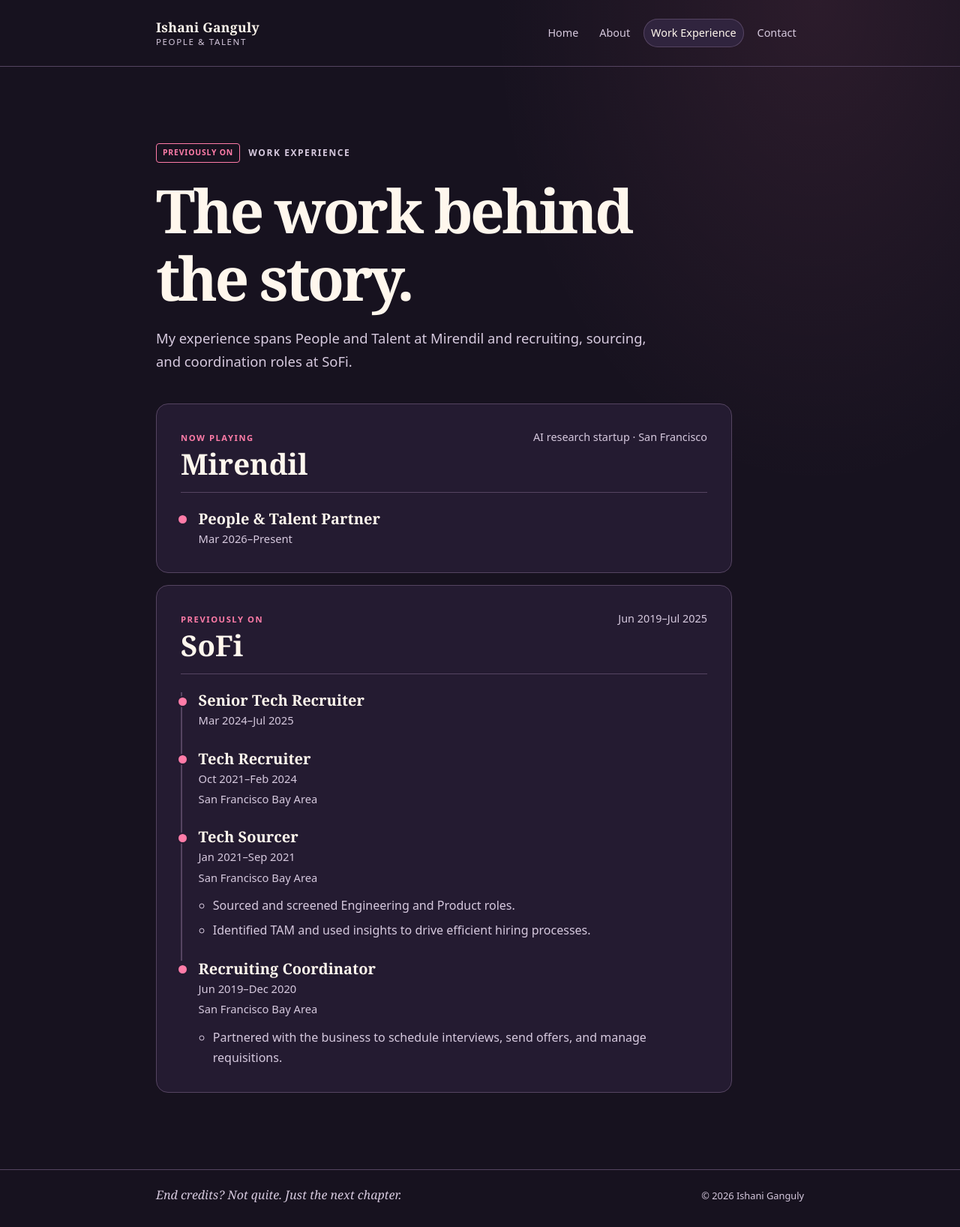
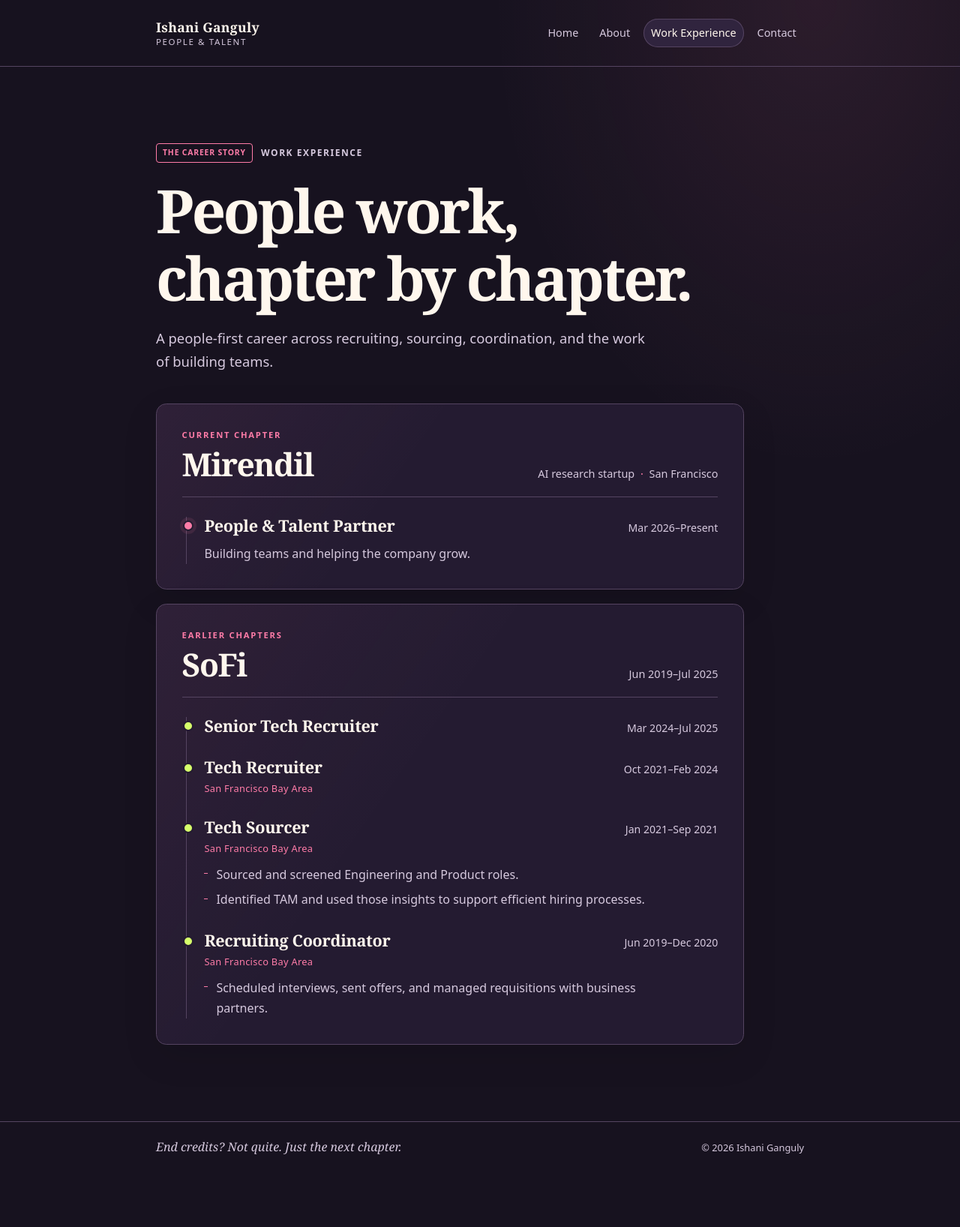
Before and after one commit to ishaniganguly-afk/ishaniganguly-afk.github.io, a Jekyll site: the page built from work-experience.md, in a window 1280 px wide. Shown: the whole page at 75% size. Built offline with Jekyll 4.4.1, drawn with Linux system fonts in a browser that asks for light colours; after the commit the page ends 1571 px from its top, so only the background shows below that.

Commit message:
Improve work experience page and add Change2 documentation

```diff
--- a/assets/css/site.css
+++ b/assets/css/site.css
@@ -373,96 +373,209 @@ h3 {
 }
 
 .experience-company {
-  max-width: 48rem;
-  margin-top: 2rem;
-  padding: clamp(1.2rem, 4vw, 2rem);
+  position: relative;
+  max-width: 49rem;
+  margin-top: 2.25rem;
+  padding: clamp(1.2rem, 4vw, 2.1rem);
+  overflow: hidden;
   border: 1px solid var(--line);
-  border-radius: 1rem;
-  background: var(--surface);
+  border-radius: 0.85rem;
+  background:
+    linear-gradient(125deg, rgb(255 124 168 / 5%), transparent 42%),
+    var(--surface);
+  box-shadow: 0 1rem 3rem rgb(0 0 0 / 10%);
+  animation: experience-arrive 550ms both;
 }
 
 .experience-company + .experience-company {
-  margin-top: 1rem;
+  margin-top: 1.15rem;
+  animation-delay: 90ms;
 }
 
 .experience-company__header {
   display: flex;
-  align-items: baseline;
+  align-items: end;
   justify-content: space-between;
-  gap: 0.5rem 1.5rem;
+  gap: 0.75rem 1.5rem;
   flex-wrap: wrap;
-  padding-bottom: 1rem;
+  padding-bottom: 1.2rem;
   border-bottom: 1px solid var(--line);
 }
 
 .experience-company__eyebrow {
-  margin: 0 0 0.25rem;
+  margin: 0 0 0.45rem;
   color: var(--pink);
   font-size: 0.7rem;
   font-weight: 800;
-  letter-spacing: 0.14em;
+  letter-spacing: 0.16em;
+  line-height: 1.4;
 }
 
 .experience-company__header h2 {
   margin: 0;
-  font-size: clamp(1.8rem, 5vw, 2.4rem);
+  font-size: clamp(2rem, 5vw, 2.65rem);
+  letter-spacing: -0.035em;
 }
 
 .experience-company__meta {
   margin: 0;
   color: var(--muted);
   font-size: 0.9rem;
+  line-height: 1.55;
+  text-align: right;
+}
+
+.experience-company__meta span {
+  padding-inline: 0.25rem;
+  color: var(--pink);
 }
 
 .experience-timeline {
-  margin: 1.5rem 0 0;
+  margin: 1.6rem 0 0 0.35rem;
   padding: 0;
   list-style: none;
 }
 
 .experience-role {
   position: relative;
-  padding: 0 0 1.7rem 1.35rem;
-  border-left: 2px solid var(--line);
+  padding: 0 0 1.8rem 1.45rem;
+  border-left: 1px solid var(--line);
 }
 
 .experience-role:last-child {
   padding-bottom: 0;
-  border-color: transparent;
 }
 
 .experience-role::before {
   position: absolute;
-  top: 0.28rem;
-  left: -0.42rem;
-  width: 0.68rem;
-  height: 0.68rem;
+  top: 0.34rem;
+  left: -0.34rem;
+  width: 0.62rem;
+  height: 0.62rem;
   border: 2px solid var(--surface);
   border-radius: 50%;
+  background: var(--lime);
+  content: "";
+}
+
+.experience-company--current .experience-role::before {
   background: var(--pink);
-  content: "";
+  box-shadow: 0 0 0 4px rgb(255 124 168 / 10%);
+}
+
+.experience-role__heading {
+  display: flex;
+  align-items: baseline;
+  justify-content: space-between;
+  gap: 0.4rem 1.2rem;
+  flex-wrap: wrap;
 }
 
 .experience-role h3 {
   margin: 0;
-  font-size: 1.25rem;
+  font-size: clamp(1.15rem, 3vw, 1.35rem);
+  letter-spacing: -0.015em;
 }
 
 .experience-role__meta,
 .experience-role__location {
   margin: 0.15rem 0 0;
   color: var(--muted);
-  font-size: 0.92rem;
+  font-size: 0.88rem;
+  font-variant-numeric: tabular-nums;
+}
+
+.experience-role__meta {
+  white-space: nowrap;
+}
+
+.experience-role__location {
+  color: var(--pink);
+  font-size: 0.8rem;
+  letter-spacing: 0.025em;
+}
+
+.experience-role__description {
+  max-width: 36rem;
+  margin: 0.6rem 0 0;
+  color: var(--muted);
+  line-height: 1.65;
 }
 
 .experience-role__highlights {
-  margin: 0.7rem 0 0;
-  padding-left: 1.2rem;
+  display: grid;
+  gap: 0.4rem;
+  margin: 0.65rem 0 0;
+  padding: 0;
+  list-style: none;
   color: var(--muted);
 }
 
-.experience-role__highlights li + li {
-  margin-top: 0.35rem;
+.experience-role__highlights li {
+  position: relative;
+  max-width: 39rem;
+  padding-left: 1rem;
+}
+
+.experience-role__highlights li::before {
+  position: absolute;
+  top: 0.72em;
+  left: 0;
+  width: 0.3rem;
+  height: 1px;
+  background: var(--pink);
+  content: "";
+}
+
+@keyframes experience-arrive {
+  from {
+    opacity: 0;
+    transform: translateY(0.55rem);
+  }
+
+  to {
+    opacity: 1;
+    transform: translateY(0);
+  }
+}
+
+@media (max-width: 30rem) {
+  .experience-company {
+    margin-top: 1.5rem;
+    padding: 1.1rem 1rem;
+    border-radius: 0.7rem;
+  }
+
+  .experience-company__header {
+    align-items: flex-start;
+    flex-direction: column;
+    gap: 0.55rem;
+  }
+
+  .experience-company__meta {
+    text-align: left;
+  }
+
+  .experience-timeline {
+    margin-top: 1.25rem;
+  }
+
+  .experience-role {
+    padding-left: 1.1rem;
+    padding-bottom: 1.5rem;
+  }
+
+  .experience-role__heading {
+    align-items: flex-start;
+    flex-direction: column;
+    gap: 0.2rem;
+  }
+}
+
+@media (prefers-reduced-motion: reduce) {
+  .experience-company {
+    animation: none;
+  }
 }
 
 .page-note {
--- a/work-experience.md
+++ b/work-experience.md
@@ -5,24 +5,27 @@ description: "People and talent experience at Mirendil and SoFi, including techn
 ---
 
 <section class="page-intro">
-  <p class="eyebrow"><span class="eyebrow__tag">PREVIOUSLY ON</span> WORK EXPERIENCE</p>
-  <h1>The work behind the story.</h1>
-  <p class="page-intro__lede">My experience spans People and Talent at Mirendil and recruiting, sourcing, and coordination roles at SoFi.</p>
+  <p class="eyebrow"><span class="eyebrow__tag">THE CAREER STORY</span> WORK EXPERIENCE</p>
+  <h1>People work, chapter by chapter.</h1>
+  <p class="page-intro__lede">A people-first career across recruiting, sourcing, coordination, and the work of building teams.</p>
 </section>
 
-<section class="experience-company" aria-labelledby="mirendil-heading">
+<section class="experience-company experience-company--current" aria-labelledby="mirendil-heading">
   <header class="experience-company__header">
     <div>
-      <p class="experience-company__eyebrow">NOW PLAYING</p>
+      <p class="experience-company__eyebrow">CURRENT CHAPTER</p>
       <h2 id="mirendil-heading">Mirendil</h2>
     </div>
-    <p class="experience-company__meta">AI research startup · San Francisco</p>
+    <p class="experience-company__meta">AI research startup <span aria-hidden="true">·</span> San Francisco</p>
   </header>
 
   <ol class="experience-timeline">
     <li class="experience-role">
-      <h3>People &amp; Talent Partner</h3>
-      <p class="experience-role__meta">Mar 2026–Present</p>
+      <div class="experience-role__heading">
+        <h3>People &amp; Talent Partner</h3>
+        <p class="experience-role__meta"><time datetime="2026-03">Mar 2026</time>–Present</p>
+      </div>
+      <p class="experience-role__description">Building teams and helping the company grow.</p>
     </li>
   </ol>
 </section>
@@ -30,37 +33,45 @@ description: "People and talent experience at Mirendil and SoFi, including techn
 <section class="experience-company" aria-labelledby="sofi-heading">
   <header class="experience-company__header">
     <div>
-      <p class="experience-company__eyebrow">PREVIOUSLY ON</p>
+      <p class="experience-company__eyebrow">EARLIER CHAPTERS</p>
       <h2 id="sofi-heading">SoFi</h2>
     </div>
-    <p class="experience-company__meta">Jun 2019–Jul 2025</p>
+    <p class="experience-company__meta"><time datetime="2019-06">Jun 2019</time>–<time datetime="2025-07">Jul 2025</time></p>
   </header>
 
   <ol class="experience-timeline">
     <li class="experience-role">
-      <h3>Senior Tech Recruiter</h3>
-      <p class="experience-role__meta">Mar 2024–Jul 2025</p>
+      <div class="experience-role__heading">
+        <h3>Senior Tech Recruiter</h3>
+        <p class="experience-role__meta"><time datetime="2024-03">Mar 2024</time>–<time datetime="2025-07">Jul 2025</time></p>
+      </div>
     </li>
     <li class="experience-role">
-      <h3>Tech Recruiter</h3>
-      <p class="experience-role__meta">Oct 2021–Feb 2024</p>
+      <div class="experience-role__heading">
+        <h3>Tech Recruiter</h3>
+        <p class="experience-role__meta"><time datetime="2021-10">Oct 2021</time>–<time datetime="2024-02">Feb 2024</time></p>
+      </div>
       <p class="experience-role__location">San Francisco Bay Area</p>
     </li>
     <li class="experience-role">
-      <h3>Tech Sourcer</h3>
-      <p class="experience-role__meta">Jan 2021–Sep 2021</p>
+      <div class="experience-role__heading">
+        <h3>Tech Sourcer</h3>
+        <p class="experience-role__meta"><time datetime="2021-01">Jan 2021</time>–<time datetime="2021-09">Sep 2021</time></p>
+      </div>
       <p class="experience-role__location">San Francisco Bay Area</p>
       <ul class="experience-role__highlights">
         <li>Sourced and screened Engineering and Product roles.</li>
-        <li>Identified TAM and used insights to drive efficient hiring processes.</li>
+        <li>Identified TAM and used those insights to support efficient hiring processes.</li>
       </ul>
     </li>
     <li class="experience-role">
-      <h3>Recruiting Coordinator</h3>
-      <p class="experience-role__meta">Jun 2019–Dec 2020</p>
+      <div class="experience-role__heading">
+        <h3>Recruiting Coordinator</h3>
+        <p class="experience-role__meta"><time datetime="2019-06">Jun 2019</time>–<time datetime="2020-12">Dec 2020</time></p>
+      </div>
       <p class="experience-role__location">San Francisco Bay Area</p>
       <ul class="experience-role__highlights">
-        <li>Partnered with the business to schedule interviews, send offers, and manage requisitions.</li>
+        <li>Scheduled interviews, sent offers, and managed requisitions with business partners.</li>
       </ul>
     </li>
   </ol>
```
Also changed, not shown: Change2.md (added, +17 -0 lines).
